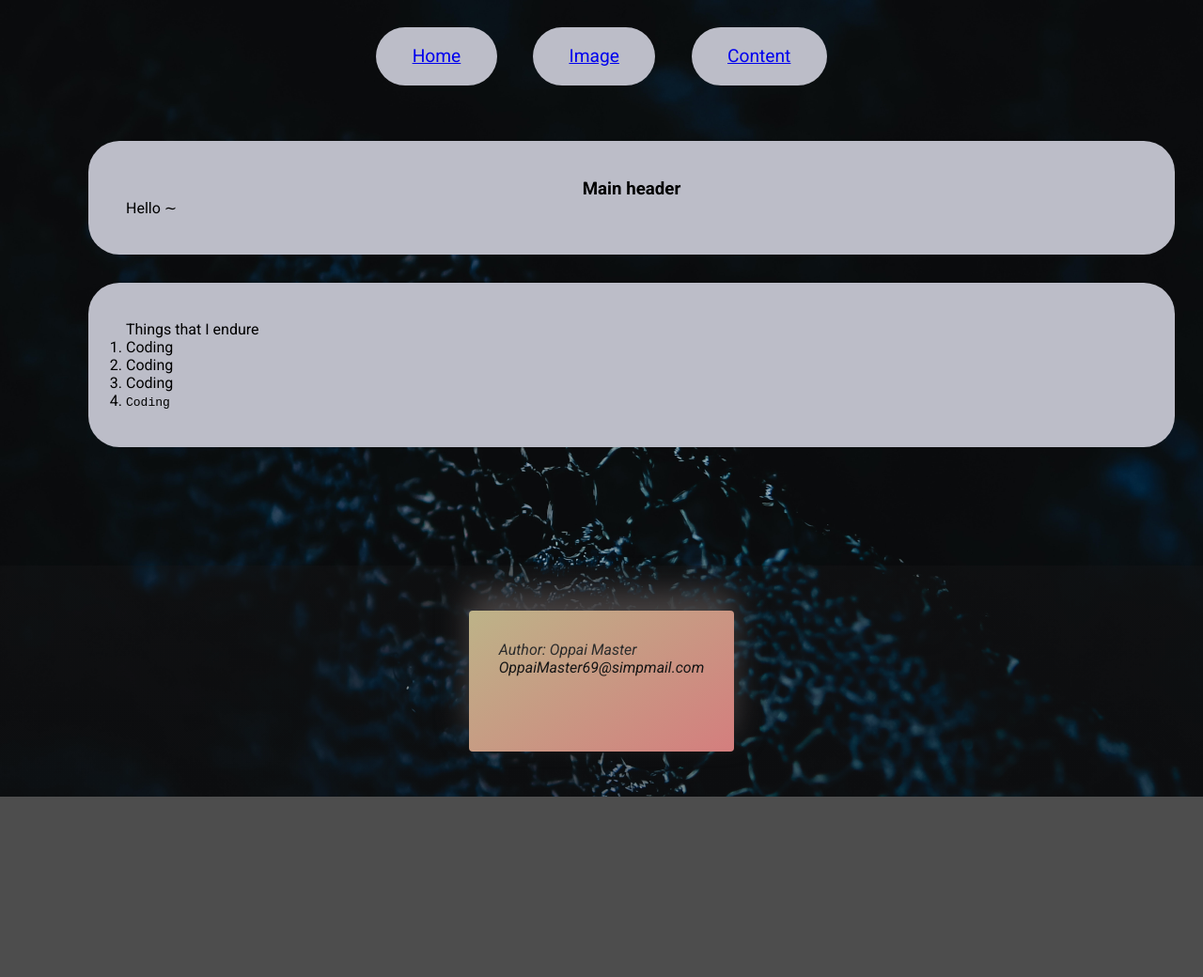
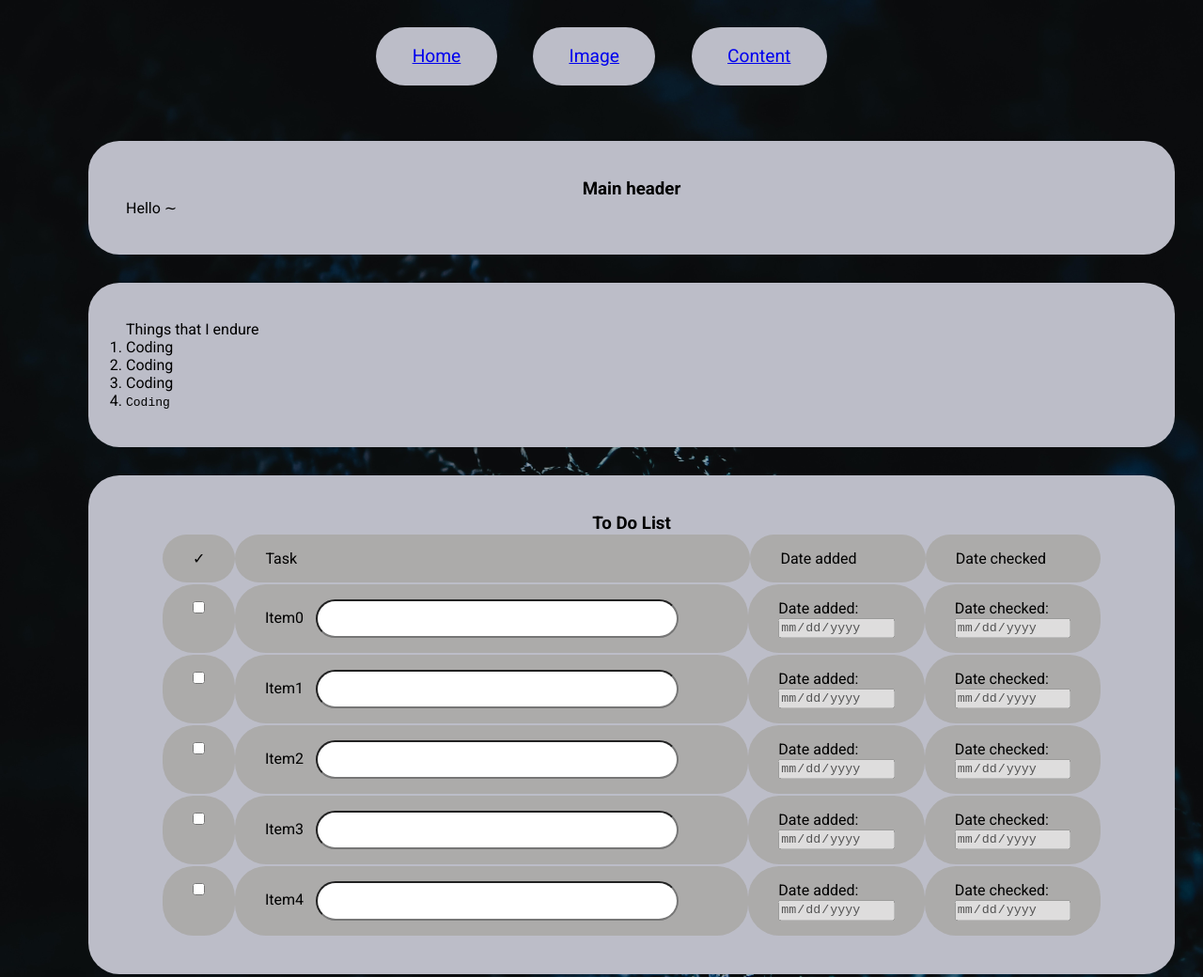
Before and after one commit to cyvu/school, a website: page index.html in a window 1280 px wide. Shown: the top 1040 px of the page at 94% size. Before the commit the page ends 848 px from the top, so only its background shows below. Drawn offline with Linux system fonts and the light colour scheme; files that its build step writes are made by us from their sources; no server answers.

Commit message:
modular load now handles additional files

```diff
--- a/index.html
+++ b/index.html
@@ -3,10 +3,7 @@
   <head>
     <meta name="viewport" content="width=device-width, initial-scale=1" />
     <meta charset="UTF-8" />
-    <link rel="stylesheet" href="/src/css/example.css" media="all" />
-    <link rel="stylesheet" href="/src/css/default.css" media="all" />
-    <link rel="stylesheet" href="/src/css/image_gallery.css" media="screen" />
-    <link rel="stylesheet" href="/src/css/form.css" media="all" />
+    <link rel="stylesheet" href="/src/css/default.css" type="text/css" media="all" />
     <title>Project School: HTML / CSS</title>
     <script async src="/src/index.js"></script>
   </head>
--- a/src/index.js
+++ b/src/index.js
@@ -11,50 +11,63 @@ const components = {
   /**
    * This module is an example which should be copied and used for your own module
    *
-   * @var base      Relative path to this modules root
-   * @var path      Main file
-   * @var img       Img path (optional)
-   * @var css       Style file (optional)
-   * @var script    Javascript file(s) (optional) (multiple not implemented atm)
+   * @var path      Relative path to this modules root
+   * @var file      Main file
    * @var target    Target the element you want this module attach to
    * @var insertAt  Where this module should reside, in relation to the target
+   * @var optional.img    Img path (optional)
+   * @var optional.css    Style file (optional)
+   * @var optional.script Javascript file(s) (optional) (multiple not implemented atm)
    */
   example: {
-    base: "/src/template/module/example/",
-    path: "example.htm",
-    img: "img/",
-    css: "css/example.css",
-    script: "js/example.js",
-    target: document.getElementsByTagName("main"),
+    path: "/src/template/module/example/",
+    file: "example.htm",
+    target: document.getElementsByTagName("body"),
     insertAt: "afterbegin",
+    optional: {
+      img: "img/",
+      css: "css/example.css",
+      script: "js/example.js",
+    },
   },
   todo: {
-    base: "/src/template/module/todo/",
-    path: "todo.htm",
-    css: "css/todo-list.js",
-    script: "js/todo-list.js",
+    path: "/src/template/module/todo/",
+    file: "todo.htm",
     target: document.getElementsByTagName("main"),
     insertAt: "beforeend",
+    optional: {
+      img: "img/",
+      css: "css/todo.css",
+      script: "js/todo.js",
+    },
   },
   gallery: {
-    path: "/src/template/module/gallery.htm",
-    script: "/src/js/gallery.js",
+    path: "/src/template/module/gallery/",
+    file: "gallery.htm",
     target: document.getElementsByTagName("main"),
     insertAt: "beforeend",
+    optional: {
+      img: "img/",
+      css: "css/gallery.css",
+      script: "js/gallery.js",
+    },
   },
   base: {
     navigation: {
-      path: "/src/template/base/navigation.htm",
+      path: "/src/template/base/",
+      file: "navigation.htm",
       target: document.getElementsByTagName("body"),
       insertAt: "beforeend",
     },
     main: {
-      path: "/src/template/base/main.htm",
+      path: "/src/template/base/",
+      file: "main.htm",
       target: document.getElementsByTagName("body"),
       insertAt: "beforeend",
     },
     footer: {
-      path: "/src/template/base/footer.htm",
+      path: "/src/template/base/",
+      file: "footer.htm",
       target: document.getElementsByTagName("body"),
       insertAt: "beforeend",
     },
@@ -62,6 +75,7 @@ const components = {
 };
 
 // Compile everything and run
+// compileComponents();
 compileComponents();
 
 /**
@@ -70,23 +84,26 @@ compileComponents();
  * @function addComponents() Constructs the additional modules and implements them asynchronously, sequentially
  */
 async function compileComponents() {
-  addBaseComponents()
-  addComponents()
+  await addBaseComponents();
+  await addComponents();
 }
 
 async function addBaseComponents() {
   await addHTML({
     path: components.base.navigation.path,
+    file: components.base.navigation.file,
     target: components.base.navigation.target,
     insertAt: components.base.navigation.insertAt,
   });
   await addHTML({
     path: components.base.main.path,
+    file: components.base.main.file,
     target: components.base.main.target,
     insertAt: components.base.main.insertAt,
   });
   await addHTML({
     path: components.base.footer.path,
+    file: components.base.footer.file,
     target: components.base.footer.target,
     insertAt: components.base.footer.insertAt,
   });
@@ -97,11 +114,17 @@ async function addComponents() {
   for (const name of Object.keys(components)) {
     if (name === "example") continue;
     if (name === "base") continue;
+
     await addHTML({
       path: components[name].path,
-      script: components[name].script,
+      file: components[name].file,
       target: components[name].target,
       insertAt: components[name].insertAt,
+      optional: {
+        img: components[name].optional.img,
+        css: components[name].optional.css,
+        script: components[name].optional.script,
+      },
     });
   }
 }
@@ -109,22 +132,40 @@ async function addComponents() {
 /**
  * @insertAt set a target to attach components to
  */
-async function addHTML({ path, script, target, insertAt }) {
-  const resp = await fetch(path);
+async function addHTML({ path, file, target, insertAt, optional }) {
+  const resp = await fetch(path + file);
   const html = await resp.text();
+
   if (
     (insertAt === "beforebegin") |
     (insertAt === "afterbegin") |
     (insertAt === "beforeend") |
     (insertAt === "afterend")
   ) {
-    target[0].insertAdjacentHTML(insertAt, html);
-    if (script && typeof script !== "undefined") {
-      // document.createElement("script").setAttribute("src", script)
-      const element = document.createElement("script")
-      element.setAttribute("src", script)
-      element.setAttribute("defer", true)
+
+    // Add css to head
+    if (optional && optional.css && typeof optional.css !== "undefined" ) {
+      const head = document.getElementsByTagName("head")[0];
+      const element = document.createElement("link");
+      element.setAttribute("rel", "stylesheet");
+      element.setAttribute("href", path + optional.css);
+      element.setAttribute("type", "text/css");
+      element.setAttribute("media", "all");
+      head.appendChild(element);
+    }
+
+    /**
+     * Add script beneath module
+     * TODO: place before body end
+     * TODO2: send to script handler
+     */
+    if (optional && optional.script && typeof optional.script !== "undefined" ) {
+      const element = document.createElement("script");
+      element.setAttribute("src", path + optional.script);
+      element.setAttribute("defer", true);
       document.body.appendChild(element);
     }
+    // Add module to site
+    target[0].insertAdjacentHTML(insertAt, html);
   }
 }
--- a/src/template/module/example/css/example.css
+++ b/src/template/module/example/css/example.css
@@ -1,11 +1,13 @@
 #example {
   background: transparent;
+  display: none;
 }
 
 #example article {
   color: white;
+  background: black;
 }
 
-#example article>form {
-  color: white;
+#example article>h1{
+  font-family: Verdana, Geneva, Tahoma, sans-serif;
 }
--- /dev/null
+++ b/src/template/module/example/js/example.js
@@ -0,0 +1 @@
+"use strict"
--- a/src/template/module/todo/todo.htm
+++ b/src/template/module/todo/todo.htm
@@ -1,4 +1,5 @@
 <section id="todo">
+  <article>
     <h1>To Do List</h1>
     <form id="form-todo" action="/action_page.php">
       <ul>
@@ -8,4 +9,5 @@
         <li>Date checked</li>
       </ul>
     </form>
+  </article>
 </section>
```
Also changed, not shown: src/dist/index.dev.js (added). Lines whose indentation alone changed are shown as unchanged.
